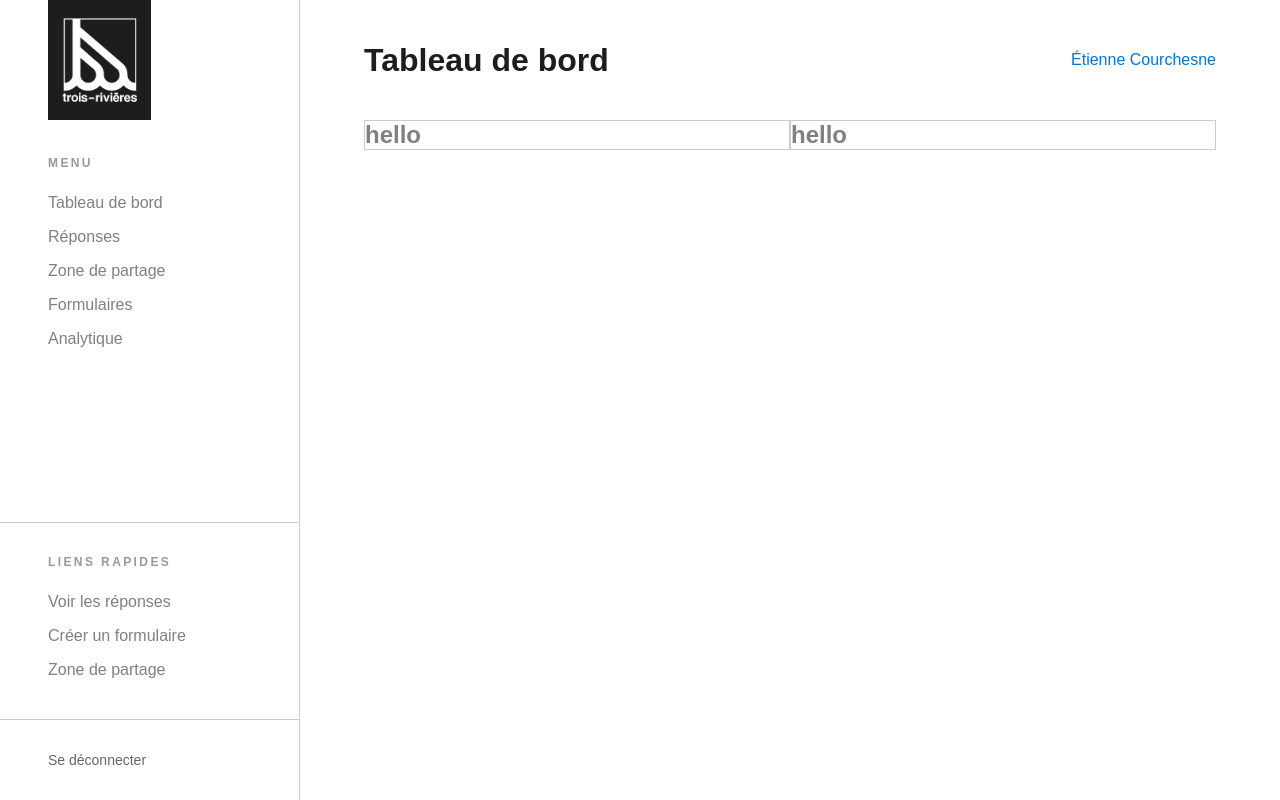
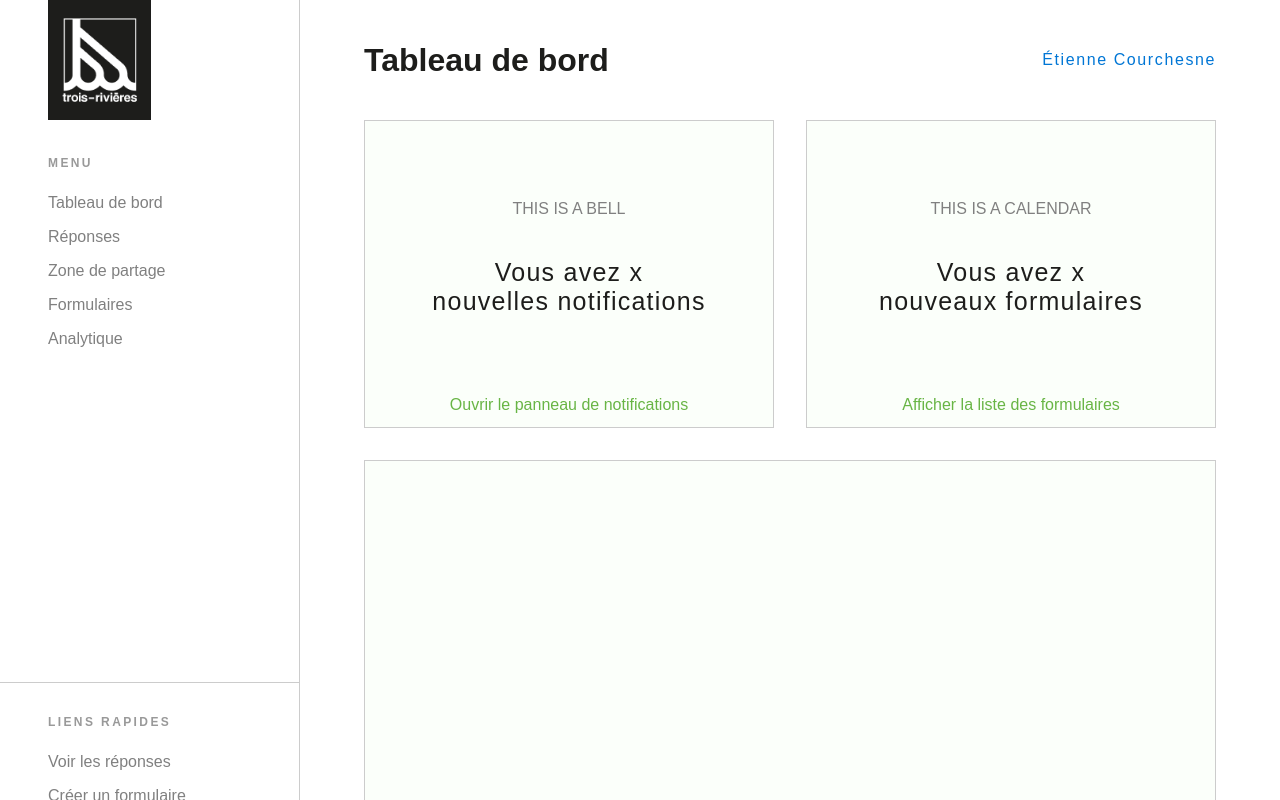
Before and after one commit to A-DenZ/v3r, a React (Vite) app: page /admin in a window 1280 px wide. Built offline with nearby package versions, Linux system fonts and the light colour scheme.

Commit message:
Basic Front Page Done

```diff
--- a/src/components/navbars/SideBar/styles.scss
+++ b/src/components/navbars/SecondaryBar/styles.scss
@@ -11,5 +11,10 @@
 
     p{
         color: var(--blue);
+        font-size: 16px;
+        font-style: normal;
+        font-weight: 500;
+        line-height: normal;
+        letter-spacing: 1.6px;
     }
 }
--- a/src/pages/Admin/Admin.jsx
+++ b/src/pages/Admin/Admin.jsx
@@ -1,7 +1,7 @@
 import { Outlet } from 'react-router-dom'
 import SideBar from '../../components/navbars/SideBar/SideBar'
 import './styles.scss'
-import SecondaryBar from '../../components/navbars/SideBar/SecondaryBar'
+import SecondaryBar from '../../components/navbars/SecondaryBar/SecondaryBar'
 
 const Admin = () => {
 
--- a/src/pages/Admin/Dashboard/Dashboard.jsx
+++ b/src/pages/Admin/Dashboard/Dashboard.jsx
@@ -3,12 +3,26 @@ import './styles.scss'
 const Dashboard = () => {
   return (
     <div id="dashboard">
-    <div className="card">
-    <h2>hello</h2>
-    </div>
-    <div className="card">
-       <h2>hello</h2>
-    </div>
+      <div className="card">
+        <div className="first-group">
+          <p className='icon'>THIS IS A BELL</p>
+          <p className='main-title'>Vous avez x<br/> nouvelles notifications</p>
+        </div>
+        <p className='link-to'>Ouvrir le panneau de notifications</p>
+      </div>
+      <div className="card">
+        <div className="first-group">
+          <p className='icon'>THIS IS A CALENDAR</p>
+          <p className='main-title'>Vous avez x<br/> nouveaux formulaires</p>
+        </div>
+        <p className='link-to'>Afficher la liste des formulaires</p>
+
+      </div>
+
+      <div className="card" id='stats-card'>
+
+      </div>
+
     </div>
   )
 }
--- a/src/pages/Admin/Dashboard/styles.scss
+++ b/src/pages/Admin/Dashboard/styles.scss
@@ -1,6 +1,51 @@
-#dashboard{
+#dashboard {
+
     padding-inline:4rem ;
     display : grid;
 
     grid-template-columns: 1fr 1fr;
+    grid-template-rows: auto 500px;
+    gap: 2rem ;
+
+    .first-group {
+        height: 90%;
+        display: flex;
+        align-items: center;
+        justify-content: center;
+        flex-direction: column;
+
+        .icon {
+            margin-bottom: 40px;
+        }
+
+        .main-title {
+            text-align: center;
+            font-size: 25px;
+            font-style: normal;
+            font-weight: 400;
+            line-height: normal;
+            letter-spacing: 1.25px;
+            color: var(--black);
+
+        }
+   }
+
+
+    .link-to {
+        text-align: center;
+        font-size: 16px;
+        font-style: normal;
+        font-weight: 400;
+        line-height: normal;
+        color: var(--green);
+    }
+
+    .card {
+        aspect-ratio: 4/3;
+    }
+
+    #stats-card {
+        grid-column: span 2;
+    }
+
 }
--- a/src/styles/system.scss
+++ b/src/styles/system.scss
@@ -38,11 +38,15 @@
     flex-shrink: 0;
 
     border: 1px solid var(--light-grey);
-    background: var(--green-white)
-    var(--card-shadow);
+    background-color: var(--green-white);
+    box-shadow: var(--card-shadow);
     transition: ease-in-out 0.2s;
+
 }
 
 .card:hover{
-    border: 1px solid var(--green);
+    border: 3px solid var(--green);
+    h2 {
+        color: var(--green);
+    }
 }
```
Also changed, not shown: src/components/navbars/SecondaryBar/SecondaryBar.jsx (renamed from src/components/navbars/SideBar/SecondaryBar.jsx).
